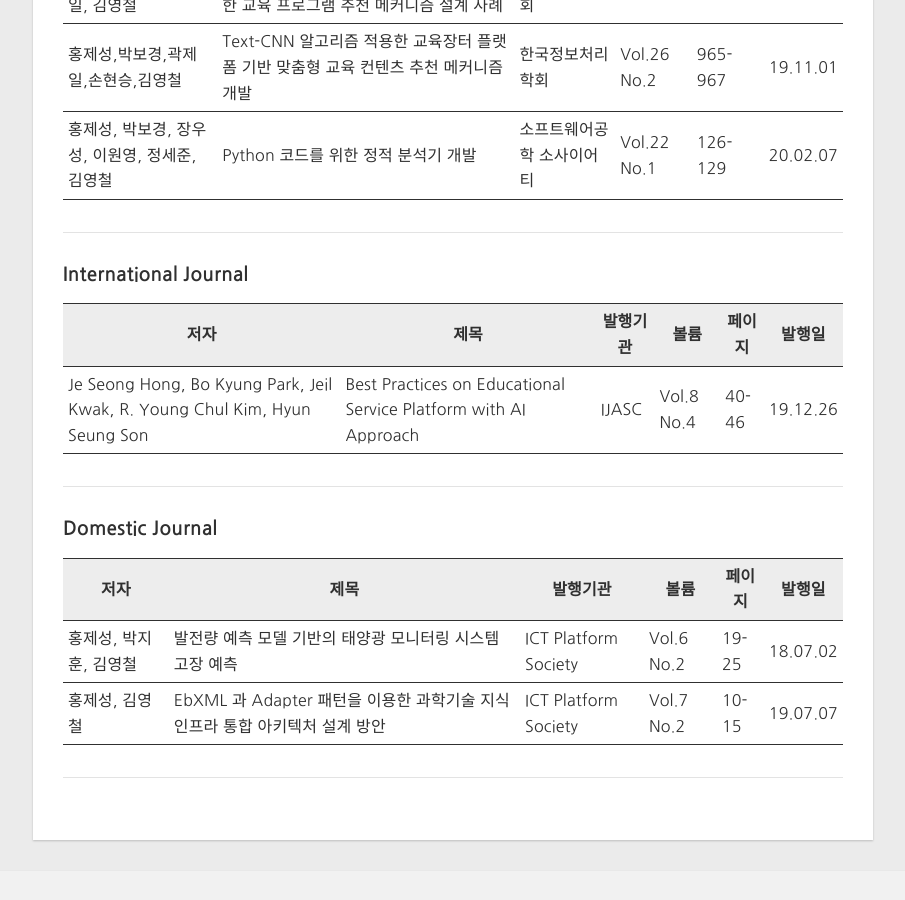
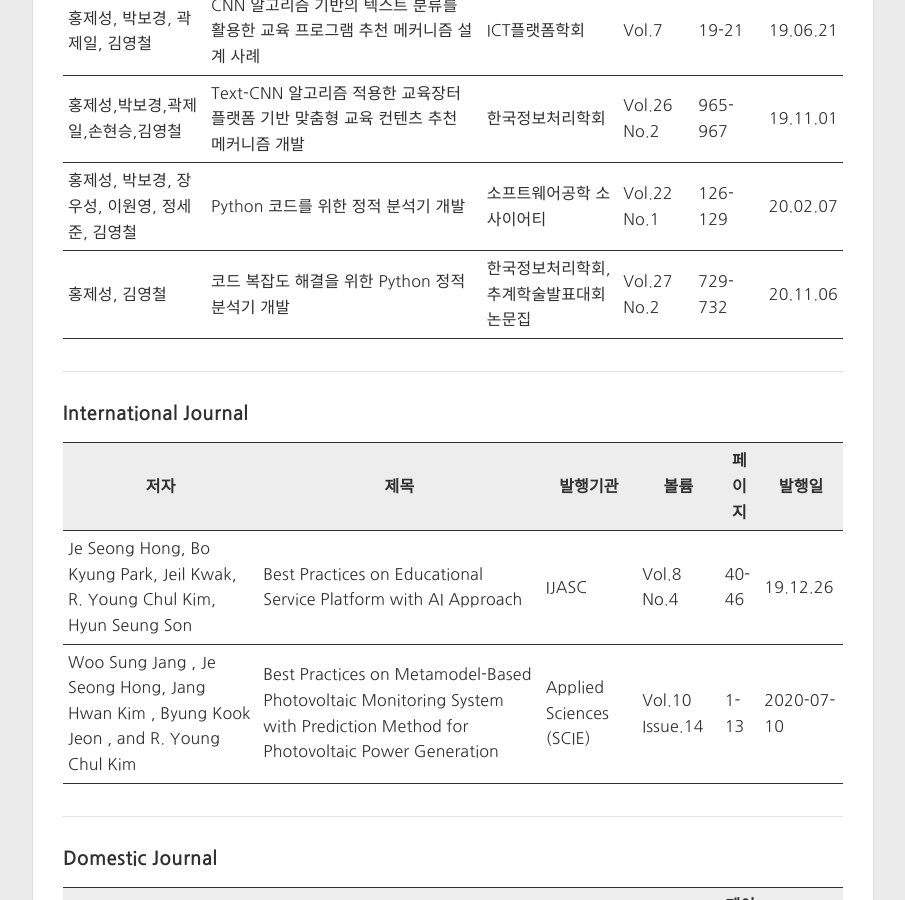
Before and after one commit to HongJeSeong/HongJeSeong.github.io, a Jekyll site: the page built from about/about.md, in a window 1280 px wide and 900 px high, scrolled down 1282 px. Shown: the whole window, without its empty margins (187-1092 px from the left). Built offline with Jekyll 4.4.1, drawn with Linux system fonts in a browser that asks for light colours; nearby versions of some CDN libraries.

Commit message:
Update about.md

```diff
--- a/about/about.md
+++ b/about/about.md
@@ -38,6 +38,7 @@ Md Ibrahim Khalil,Jae Hyeoung Cho,Won Young Lee, Hyun-Sik An, Jae Sung Hong,Youn
 홍제성, 박보경, 곽제일, 김영철|CNN 알고리즘 기반의 텍스트 분류를 활용한 교육 프로그램 추천 메커니즘 설계 사례|ICT플랫폼학회|Vol.7|19-21|19.06.21
 홍제성,박보경,곽제일,손현승,김영철|Text-CNN 알고리즘 적용한 교육장터 플랫폼 기반 맞춤형 교육 컨텐츠 추천 메커니즘 개발|한국정보처리학회|Vol.26 No.2|965-967|19.11.01
 홍제성, 박보경, 장우성, 이원영, 정세준, 김영철|Python 코드를 위한 정적 분석기 개발|소프트웨어공학 소사이어티|Vol.22 No.1|126-129|20.02.07
+홍제성, 김영철|코드 복잡도 해결을 위한 Python 정적 분석기 개발|한국정보처리학회,추계학술발표대회 논문집|Vol.27 No.2|729-732|20.11.06
 
 ---
 
@@ -46,6 +47,7 @@ Md Ibrahim Khalil,Jae Hyeoung Cho,Won Young Lee, Hyun-Sik An, Jae Sung Hong,Youn
 저자|제목|발행기관|볼륨|페이지|발행일
 ---|---|---|---|---|---|
 Je Seong Hong, Bo Kyung Park, Jeil Kwak, R. Young Chul Kim, Hyun Seung Son|Best Practices on Educational Service Platform with AI Approach|IJASC|Vol.8 No.4|40-46|19.12.26
+Woo Sung Jang , Je Seong Hong, Jang Hwan Kim , Byung Kook Jeon , and R. Young Chul Kim|Best Practices on Metamodel-Based Photovoltaic Monitoring System with Prediction Method for Photovoltaic Power Generation|Applied Sciences (SCIE)|Vol.10 Issue.14|1-13|2020-07-10
 
 ---
 
```
